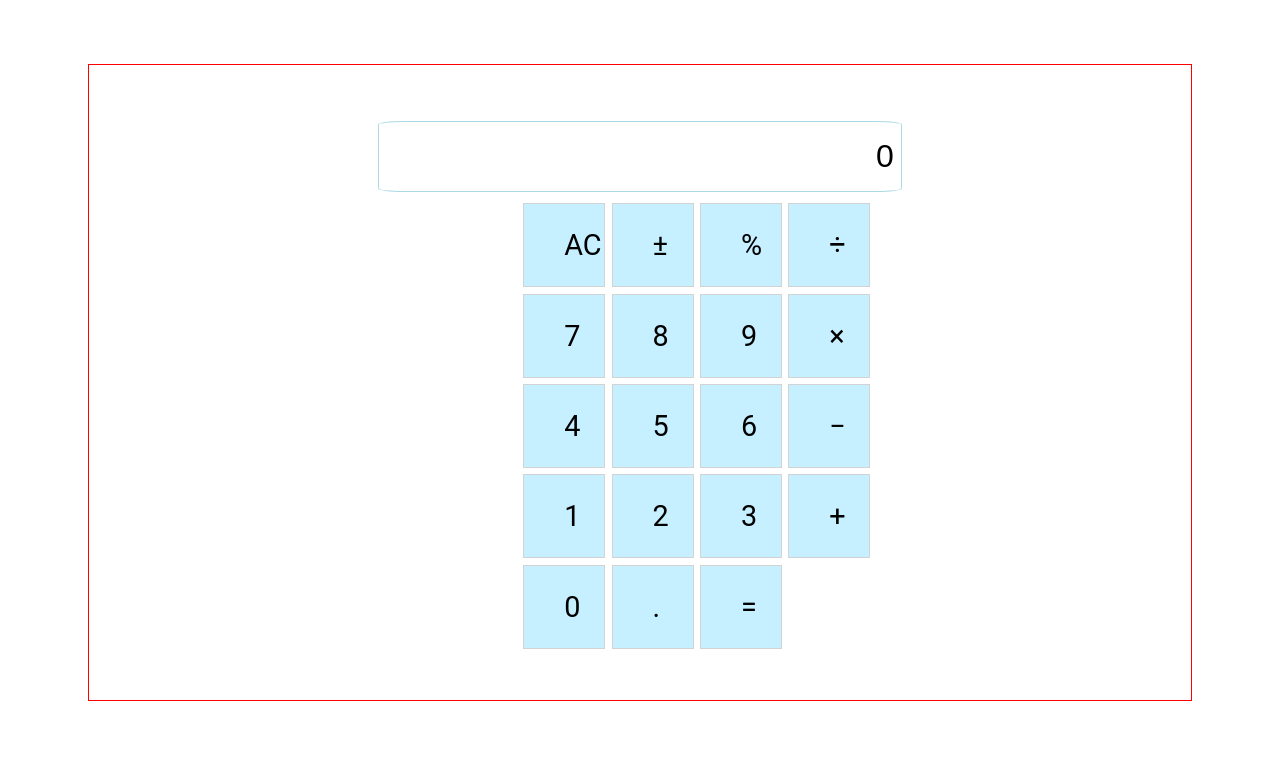
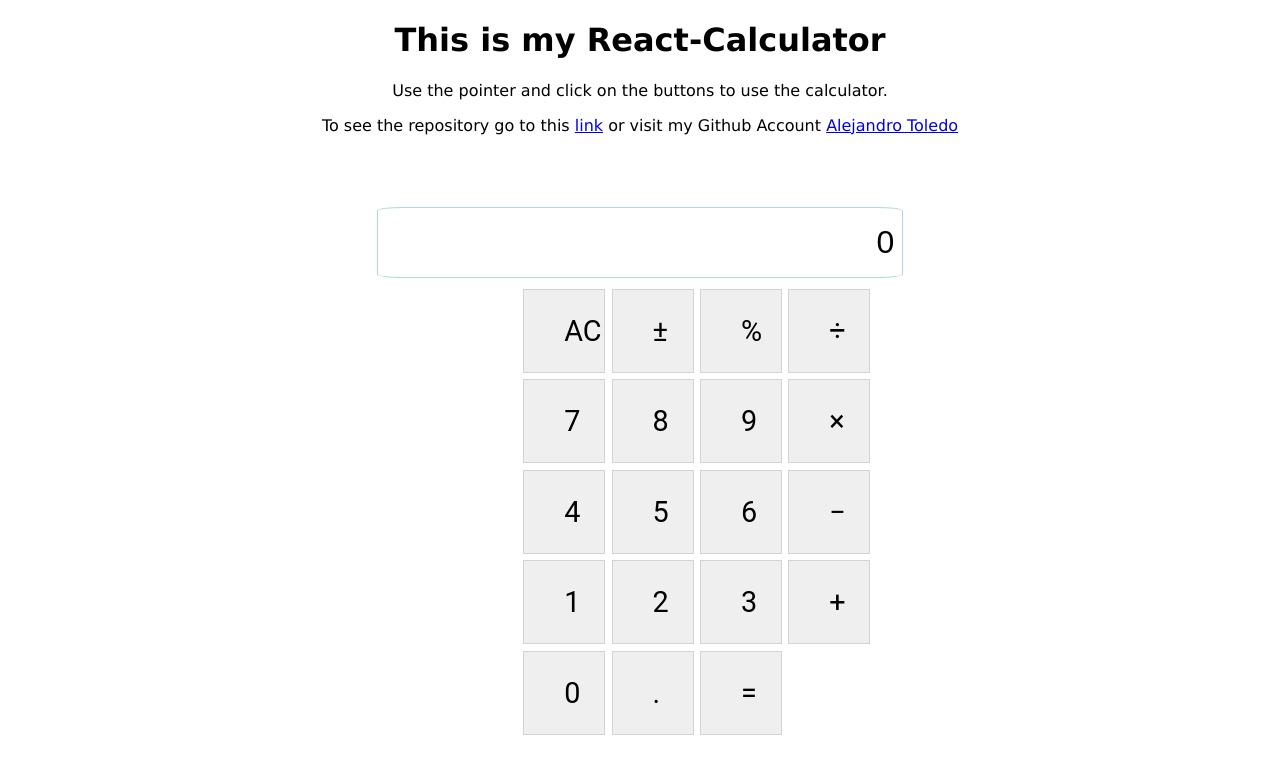
Before and after one commit to alejandrotoledoweb/react-calculator, a React (Create React App) app: page / in a window 1280 px wide. Shown: the top 774 px of the page. Built offline with nearby package versions, Linux system fonts and the light colour scheme.

Commit message:
add more style and title to project in the view

```diff
--- a/public/index.html
+++ b/public/index.html
@@ -27,6 +27,12 @@
     <title>React App</title>
   </head>
   <body>
+    <div class="desc">
+      <h1>This is my React-Calculator</h1>
+      <p>Use the pointer and click on the buttons to use the calculator.</p>
+      <span>To see the repository go to this <a href="https://github.com/alejandrotoledoweb/react-calculator">link</a> or visit my Github Account</span>
+      <a href="https://github.com/alejandrotoledoweb">Alejandro Toledo</a>
+    </div>
     <noscript>You need to enable JavaScript to run this app.</noscript>
     <div id="root"></div>
     <!--
--- a/src/index.css
+++ b/src/index.css
@@ -1,15 +1,13 @@
 .app {
-  margin: 4rem 5rem 3rem 5rem;
+  margin: 1rem 5rem 1rem 5rem;
   padding: 3rem 3rem 3rem 3rem;
   display: flex;
   justify-content: center;
-  border: 1px solid red;
   flex-direction: column;
   align-items: center;
 }
 
 .btn {
-  background-color: rgb(198, 239, 255);
   border: 1px solid lightgray;
   font-family: Roboto, sans-serif;
   margin: 0.2rem 0.2rem;
@@ -34,5 +32,9 @@
   display: flex;
   width: 15rem;
   justify-content: space-around;
+}
 
+.desc {
+  font-family: Robot, Verdana, Geneva, Tahoma, sans-serif;
+  text-align: center;
 }
```
